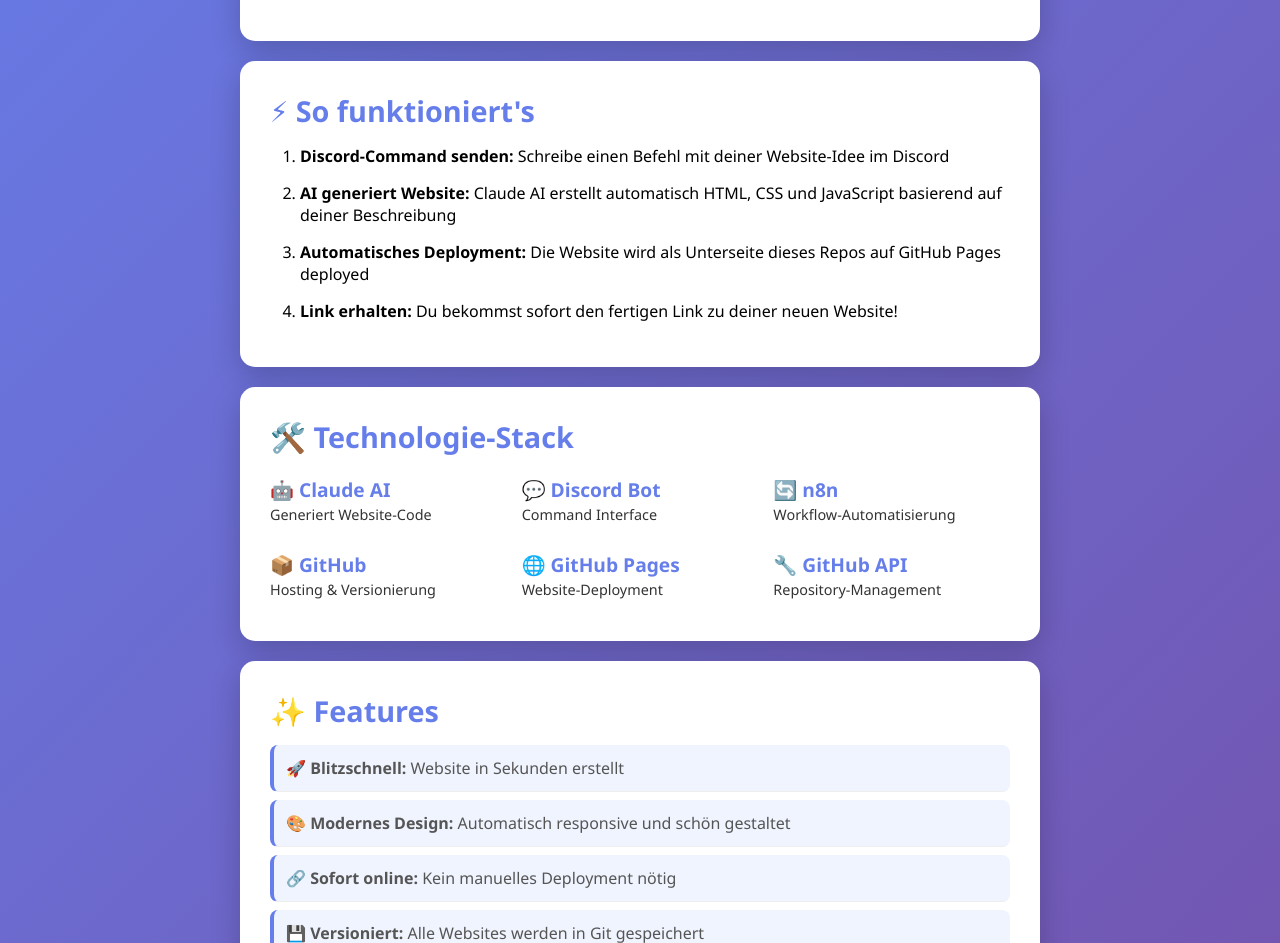
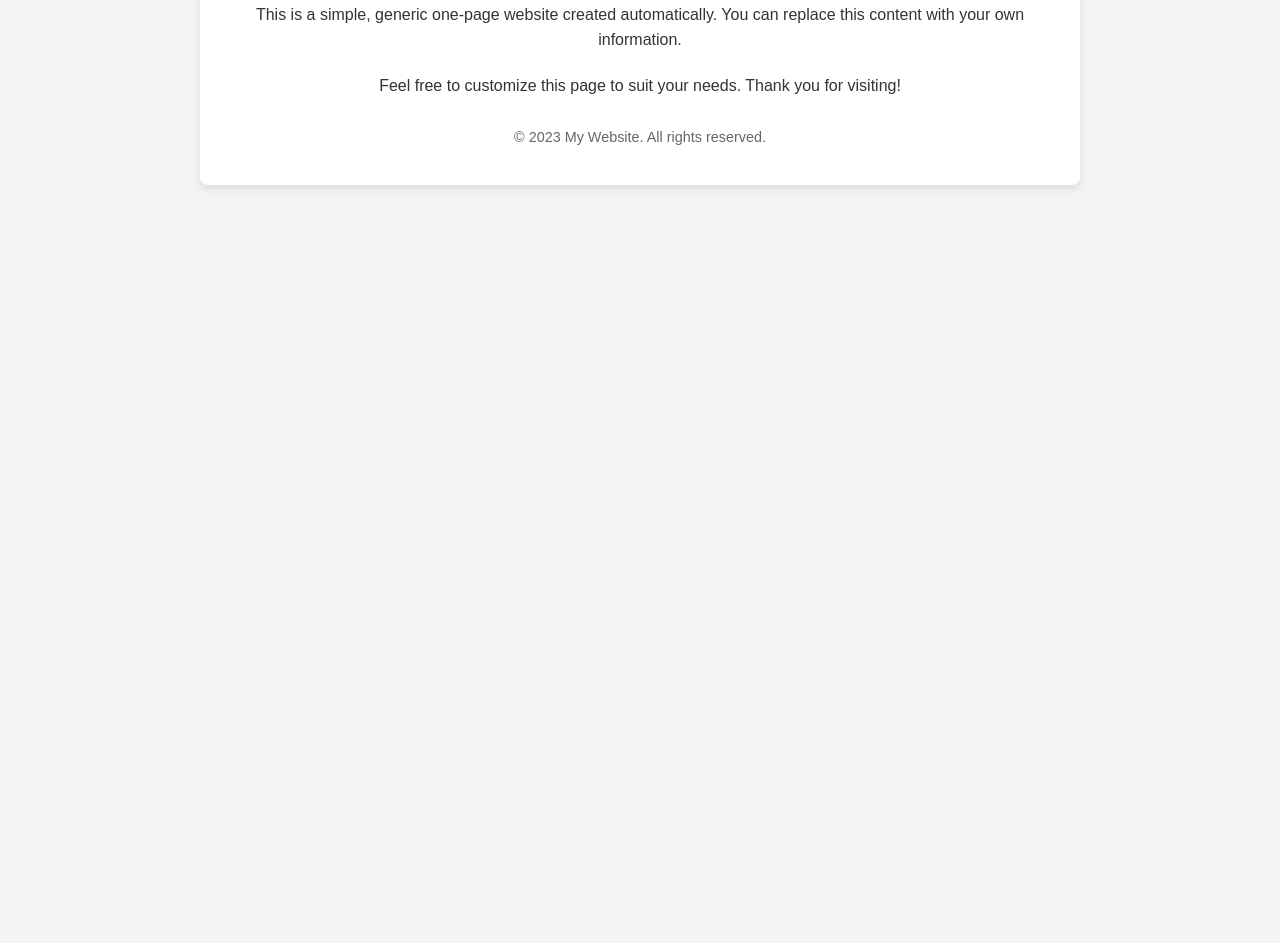
Before and after one commit to Miggo65/yourwebsite, a plain HTML site: page index.html in a window 1280 px wide. Shown: the part 366-1309 px from the top of the page. After the commit the page ends 800 px from the top, so only its background shows below. Drawn offline with Linux system fonts and the light colour scheme.

Commit message:
Create index.html for one-page website

```diff
--- a/index.html
+++ b/index.html
@@ -1,123 +1,53 @@
 <!DOCTYPE html>
-<html lang="de">
+<html lang="en">
 <head>
     <meta charset="UTF-8">
     <meta name="viewport" content="width=device-width, initial-scale=1.0">
-    <title>AI Website Generator - Automatische Website-Erstellung per Discord</title>
-    <link rel="stylesheet" href="styles.css">
+    <title>My One-Page Website</title>
+    <style>
+        body {
+            font-family: Arial, sans-serif;
+            margin: 0;
+            padding: 0;
+            background-color: #f4f4f4;
+            color: #333;
+            display: flex;
+            justify-content: center;
+            align-items: center;
+            min-height: 100vh;
+            text-align: center;
+        }
+        .container {
+            background-color: #fff;
+            padding: 40px;
+            border-radius: 8px;
+            box-shadow: 0 4px 8px rgba(0, 0, 0, 0.1);
+            max-width: 800px;
+            margin: 20px;
+        }
+        h1 {
+            color: #0056b3;
+            margin-bottom: 20px;
+        }
+        p {
+            line-height: 1.6;
+            margin-bottom: 20px;
+        }
+        .footer {
+            margin-top: 30px;
+            font-size: 0.9em;
+            color: #666;
+        }
+    </style>
 </head>
 <body>
     <div class="container">
-        <header>
-            <h1>🤖 AI Website Generator</h1>
-            <p class="subtitle">Erstelle Websites automatisch per Discord-Command!</p>
-        </header>
-
-        <main>
-            <section class="card hero-card">
-                <h2>Was ist das?</h2>
-                <p>Dieses Projekt ermöglicht es dir, vollautomatisch Websites zu erstellen - einfach durch einen Discord-Befehl mit einer kurzen Beschreibung!</p>
-                <p style="margin-top: 15px;">Der Bot nutzt Claude AI, um aus deiner Beschreibung eine komplette Website zu generieren, sie auf GitHub Pages zu deployen und dir sofort den Link zu senden.</p>
-            </section>
-
-            <section class="card">
-                <h2>⚡ So funktioniert's</h2>
-                <ol style="list-style: decimal; padding-left: 30px;">
-                    <li style="margin: 15px 0;"><strong>Discord-Command senden:</strong> Schreibe einen Befehl mit deiner Website-Idee im Discord</li>
-                    <li style="margin: 15px 0;"><strong>AI generiert Website:</strong> Claude AI erstellt automatisch HTML, CSS und JavaScript basierend auf deiner Beschreibung</li>
-                    <li style="margin: 15px 0;"><strong>Automatisches Deployment:</strong> Die Website wird als Unterseite dieses Repos auf GitHub Pages deployed</li>
-                    <li style="margin: 15px 0;"><strong>Link erhalten:</strong> Du bekommst sofort den fertigen Link zu deiner neuen Website!</li>
-                </ol>
-            </section>
-
-            <section class="card tech-card">
-                <h2>🛠️ Technologie-Stack</h2>
-                <div style="display: grid; grid-template-columns: repeat(auto-fit, minmax(200px, 1fr)); gap: 15px; margin-top: 20px;">
-                    <div class="tech-item">
-                        <h3 style="color: #667eea; font-size: 1.2em;">🤖 Claude AI</h3>
-                        <p style="font-size: 0.9em;">Generiert Website-Code</p>
-                    </div>
-                    <div class="tech-item">
-                        <h3 style="color: #667eea; font-size: 1.2em;">💬 Discord Bot</h3>
-                        <p style="font-size: 0.9em;">Command Interface</p>
-                    </div>
-                    <div class="tech-item">
-                        <h3 style="color: #667eea; font-size: 1.2em;">🔄 n8n</h3>
-                        <p style="font-size: 0.9em;">Workflow-Automatisierung</p>
-                    </div>
-                    <div class="tech-item">
-                        <h3 style="color: #667eea; font-size: 1.2em;">📦 GitHub</h3>
-                        <p style="font-size: 0.9em;">Hosting & Versionierung</p>
-                    </div>
-                    <div class="tech-item">
-                        <h3 style="color: #667eea; font-size: 1.2em;">🌐 GitHub Pages</h3>
-                        <p style="font-size: 0.9em;">Website-Deployment</p>
-                    </div>
-                    <div class="tech-item">
-                        <h3 style="color: #667eea; font-size: 1.2em;">🔧 GitHub API</h3>
-                        <p style="font-size: 0.9em;">Repository-Management</p>
-                    </div>
-                </div>
-            </section>
-
-            <section class="card features-card">
-                <h2>✨ Features</h2>
-                <ul style="list-style: none; padding: 0;">
-                    <li style="padding: 12px; margin: 8px 0; background: #f0f4ff; border-radius: 8px; border-left: 4px solid #667eea;">
-                        <strong>🚀 Blitzschnell:</strong> Website in Sekunden erstellt
-                    </li>
-                    <li style="padding: 12px; margin: 8px 0; background: #f0f4ff; border-radius: 8px; border-left: 4px solid #667eea;">
-                        <strong>🎨 Modernes Design:</strong> Automatisch responsive und schön gestaltet
-                    </li>
-                    <li style="padding: 12px; margin: 8px 0; background: #f0f4ff; border-radius: 8px; border-left: 4px solid #667eea;">
-                        <strong>🔗 Sofort online:</strong> Kein manuelles Deployment nötig
-                    </li>
-                    <li style="padding: 12px; margin: 8px 0; background: #f0f4ff; border-radius: 8px; border-left: 4px solid #667eea;">
-                        <strong>💾 Versioniert:</strong> Alle Websites werden in Git gespeichert
-                    </li>
-                    <li style="padding: 12px; margin: 8px 0; background: #f0f4ff; border-radius: 8px; border-left: 4px solid #667eea;">
-                        <strong>🆓 Kostenlos:</strong> Nutzt GitHub Pages für kostenloses Hosting
-                    </li>
-                </ul>
-            </section>
-
-            <section class="card cta-card" style="text-align: center; background: linear-gradient(135deg, #667eea 0%, #764ba2 100%); color: white;">
-                <h2 style="color: white; font-size: 2em; margin-bottom: 15px;">🚀 Jetzt starten!</h2>
-                <p style="color: white; font-size: 1.1em; margin-bottom: 25px;">Füge den Bot zu deinem Discord-Server hinzu und erstelle deine erste Website!</p>
-                <a href="https://discord.com/oauth2/authorize?client_id=1428360375262380044"
-                   target="_blank"
-                   style="display: inline-block; background: white; color: #667eea; padding: 15px 40px; text-decoration: none; border-radius: 10px; font-weight: bold; font-size: 1.2em; box-shadow: 0 5px 15px rgba(0,0,0,0.3); transition: transform 0.3s ease;"
-                   onmouseover="this.style.transform='scale(1.05)'"
-                   onmouseout="this.style.transform='scale(1)'">
-                    💬 Bot zu Discord hinzufügen
-                </a>
-            </section>
-
-            <section class="card example-card">
-                <h2>📋 Beispiel-Websites</h2>
-                <p>Hier sind einige Beispiele, die mit diesem System erstellt wurden:</p>
-                <ul style="margin-top: 15px;">
-                    <li style="padding: 10px 0;">
-                        <a href="geheimes-rezept.html" style="color: #667eea; text-decoration: none; font-weight: bold;">
-                            🍰 Geheimes Kuchenrezept
-                        </a>
-                        <span style="color: #888; font-size: 0.9em;"> - Eine versteckte Rezeptseite</span>
-                    </li>
-                </ul>
-                <p style="margin-top: 20px; color: #888; font-size: 0.9em;">Weitere Beispiele werden hier automatisch hinzugefügt, sobald sie erstellt werden...</p>
-            </section>
-        </main>
-
-        <footer>
-            <p>Entwickelt von Miggo65 mit Claude AI | Powered by GitHub Pages</p>
-            <p style="margin-top: 10px; font-size: 0.9em;">
-                <a href="https://github.com/Miggo65/yourwebsite" target="_blank" style="color: white; text-decoration: none;">
-                    📦 GitHub Repository
-                </a>
-            </p>
-        </footer>
+        <h1>Welcome to My One-Page Website!</h1>
+        <p>This is a simple, generic one-page website created automatically. You can replace this content with your own information.</p>
+        <p>Feel free to customize this page to suit your needs. Thank you for visiting!</p>
+        <div class="footer">
+            &copy; 2023 My Website. All rights reserved.
+        </div>
     </div>
-
-    <script src="script.js"></script>
 </body>
 </html>
```
